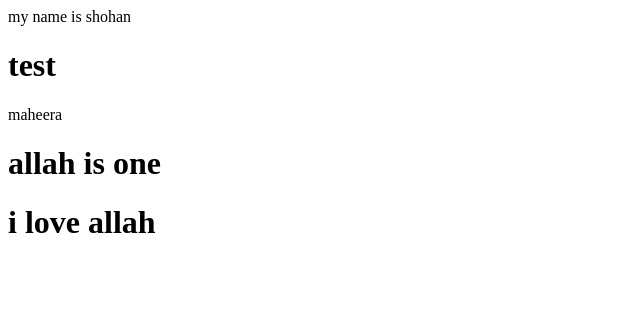
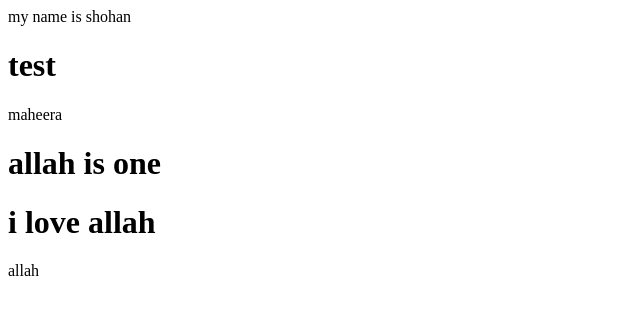
Before and after one commit to srabbi05/pro, a plain HTML site: page index.html in a window 1280 px wide. Shown: the full height of the page, 0-640 px from the left. Drawn offline with Linux system fonts and the light colour scheme.

```diff
--- a/index.html
+++ b/index.html
@@ -20,5 +20,8 @@
         <h1>
             i love allah
         </h1>
+        <p>
+            allah
+        </p>
     </body>
 </html>
```
